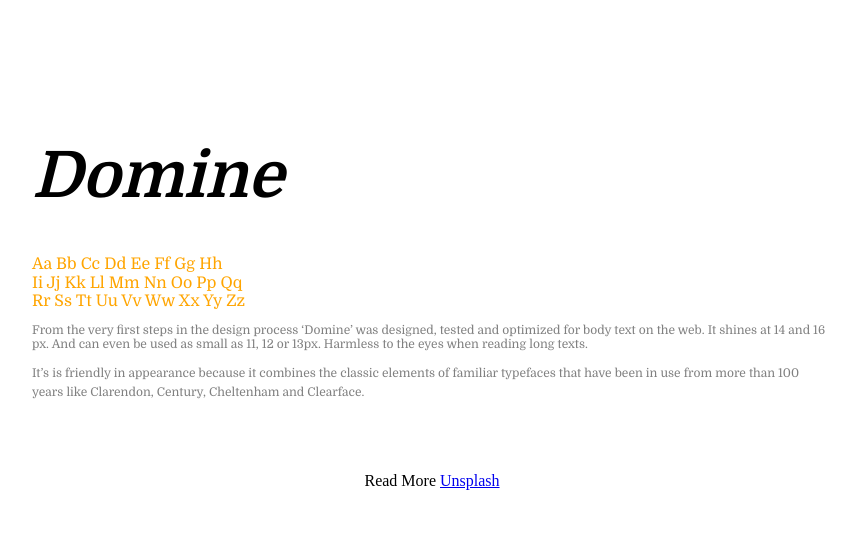
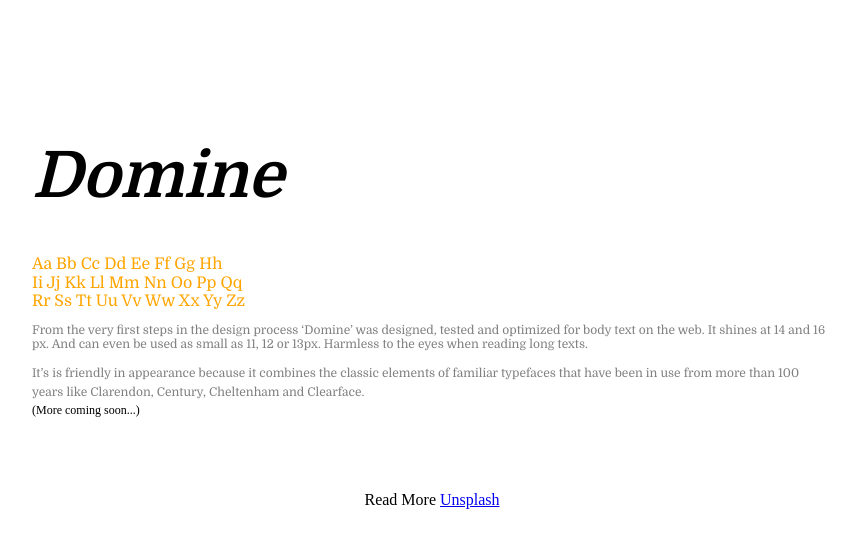
Before and after one commit to JhosethL/Type-Poster, a plain HTML site: page index.html in a window 1280 px wide. Shown: the whole page, without its empty margins (208-1064 px from the left). Drawn offline with nearby package versions, Linux system fonts and the light colour scheme.

Commit message:
small "more soon" detail

```diff
--- a/css/main.css
+++ b/css/main.css
@@ -37,6 +37,12 @@ main p, p1 {
 	text-align: left;
 }
 
+main p2 {
+	font-size: 0.75rem;
+	text-align: bottom right;
+
+}
+
 footer p {
 	text-align: center;
 
--- a/index.html
+++ b/index.html
@@ -29,8 +29,9 @@
   <p>From the very first steps in the design process ‘Domine’ was designed, tested and optimized for body text on the web. It shines at 14 and 16 px. And can even be used as small as 11, 12 or 13px.
   Harmless to the eyes when reading long texts.</p>
 
-  <p1> It’s is friendly in appearance because it combines the classic elements of familiar typefaces that have been in use from more than 100 years like Clarendon, Century, Cheltenham and Clearface.</p1>
+  <p1> It’s is friendly in appearance because it combines the classic elements of familiar typefaces that have been in use from more than 100 years like Clarendon, Century, Cheltenham and Clearface.</p1><br>
 
+  <p2> (More coming soon...)</p2>
 
 </main>
 
```
